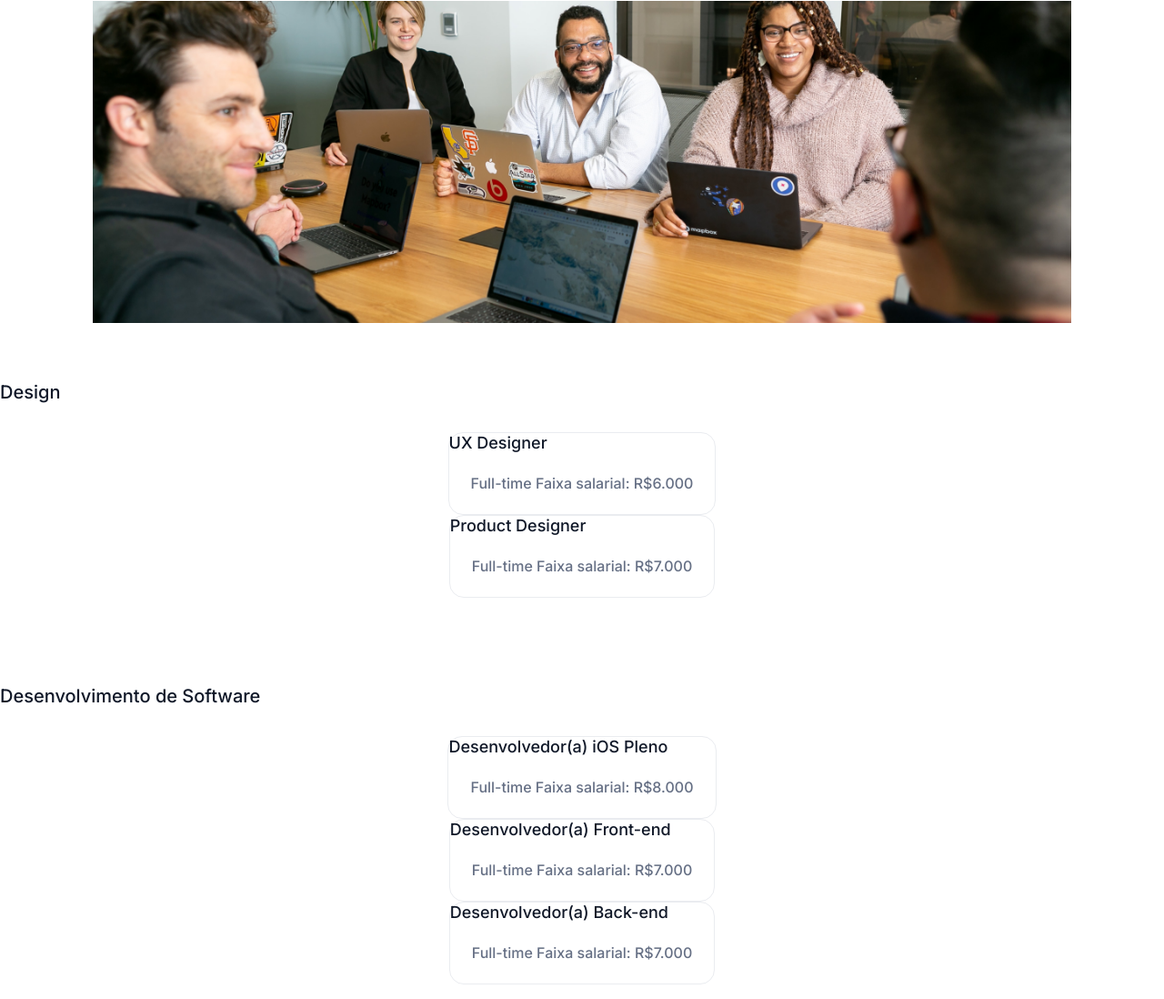
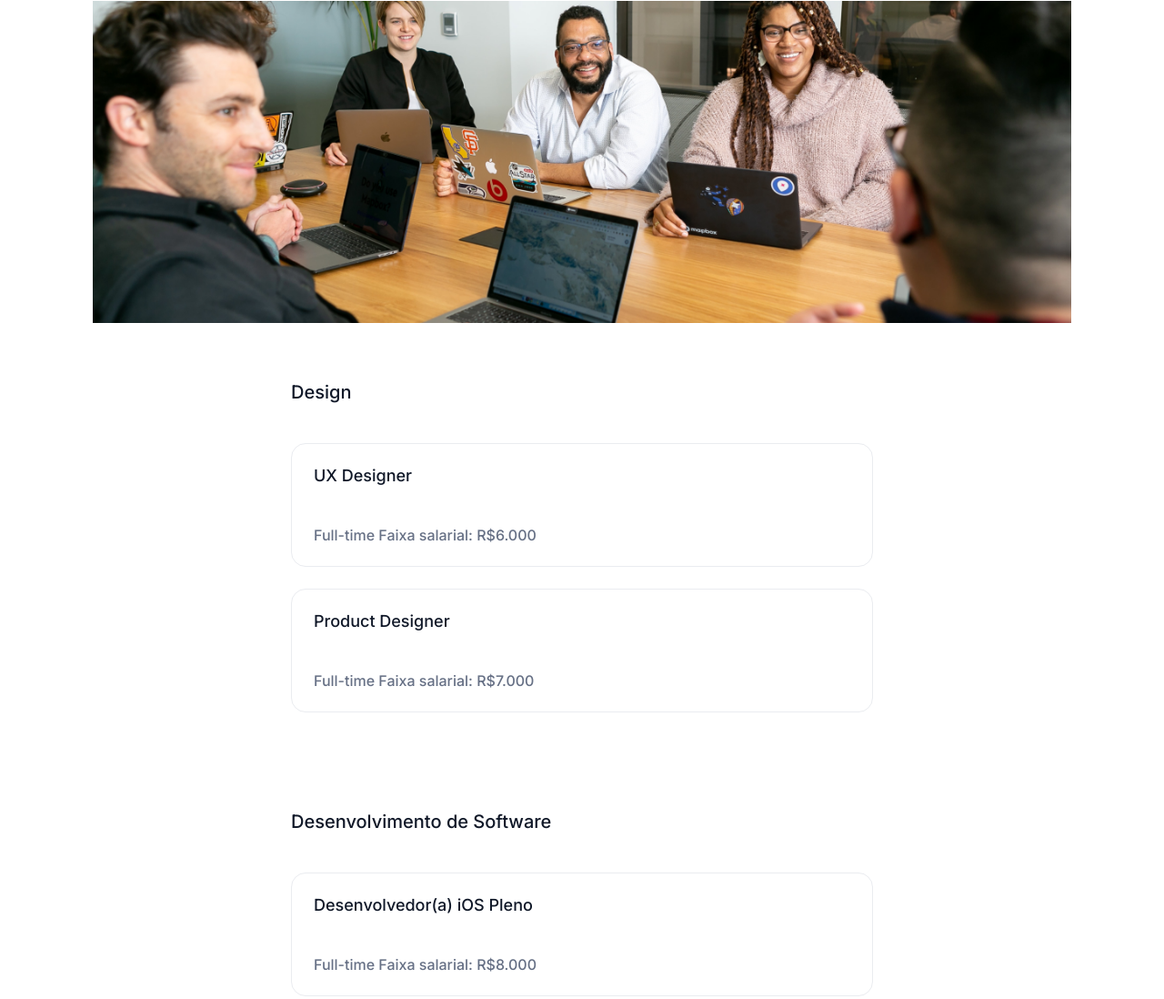
Before and after one commit to Livia-Rachell/7daysOfCode, a plain HTML site: page index.html in a window 1280 px wide. Shown: the part 900-1998 px from the top of the page at 91% size. Drawn offline with Linux system fonts and the light colour scheme.

Commit message:
Ajuste da seção de vagas

```diff
--- a/style.css
+++ b/style.css
@@ -118,7 +118,7 @@ a {
 /* Seção 4 */
 .bloco {
   display: flex;
-  margin: 0 auto;
+  margin: 0 25%;
   flex-direction: column;
   padding: 32px 0px;
 }
@@ -129,9 +129,14 @@ a {
   padding: 32px 0px;
 }
 .vagas{
-  margin: 0 auto;
   border: 1px solid #eaecf0;
   border-radius: 16px;
+  height: 136px;
+  display: flex;
+  flex-direction: column;
+  justify-content: space-between;
+  padding: 24px;
+  margin: 12px 0;
 }
 .titulovaga {
   color: #101828;
@@ -142,5 +147,4 @@ a {
   color: #667085;
   font-weight: 500;
   font-size: 16px;
-  padding: 24px;
 }
```
